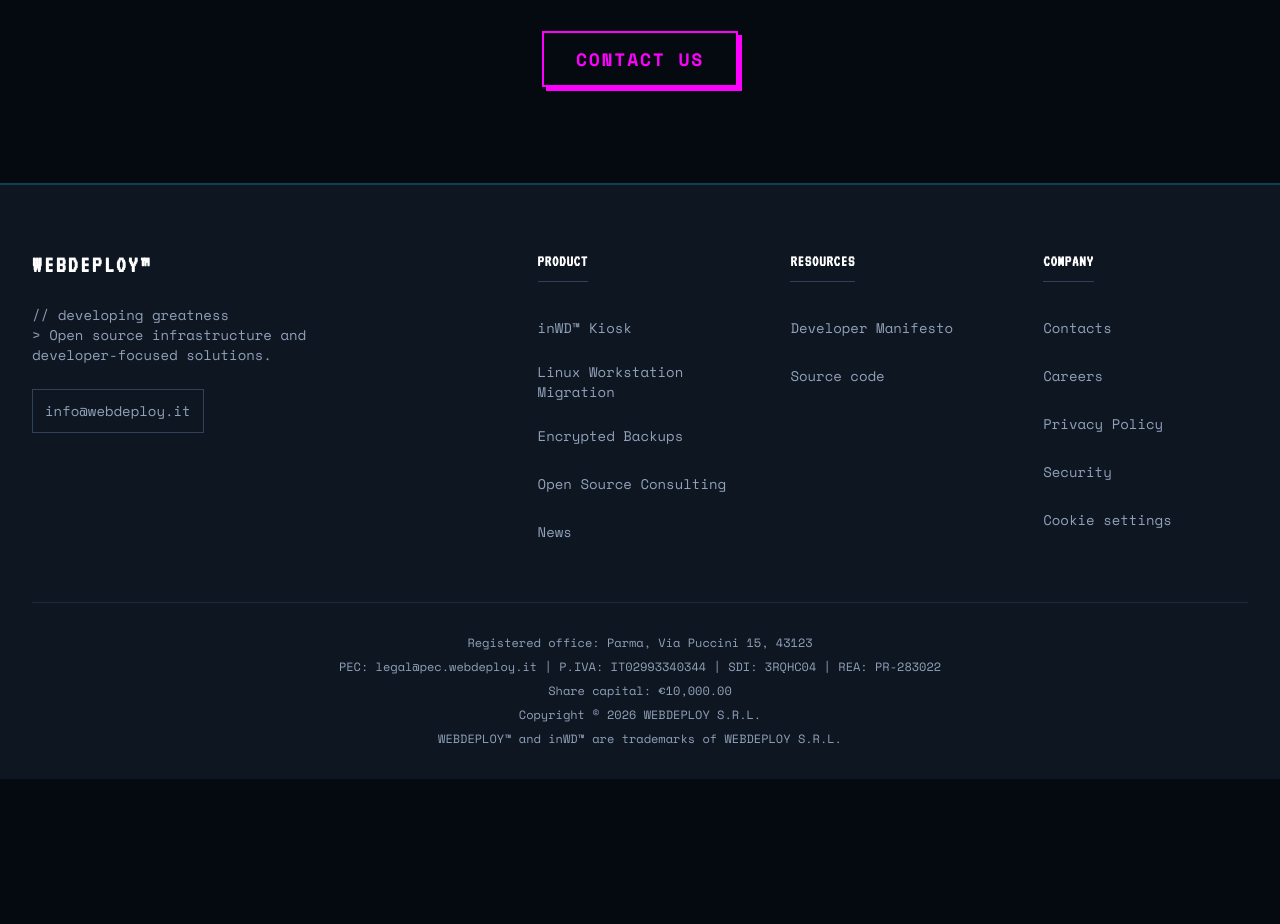
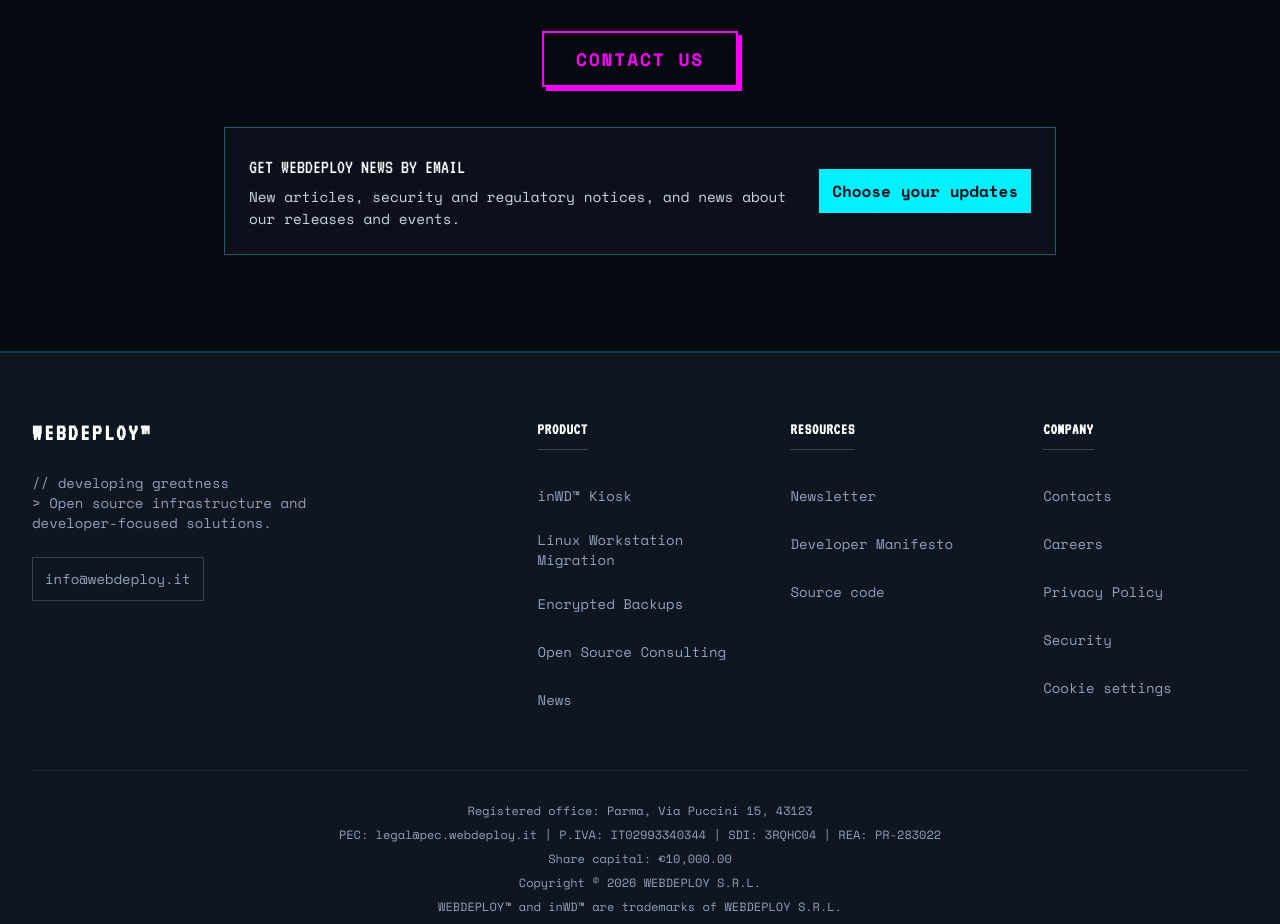
Before and after one commit to WEBDEPLOY-Srl/webdeploy.it, a SvelteKit app in the folder src/: page /news/fosdem-2026 in a window 1280 px wide. Shown: the part 2900-3824 px from the top of the page. Before the commit the page ends 3791 px from the top, so only its background shows below. Built offline with nearby package versions, Linux system fonts and the light colour scheme.

Commit message:
feat: link newsletter entry points and writer workflow

```diff
--- /dev/null
+++ b/src/src/lib/components/NewsletterBand.svelte
@@ -0,0 +1,57 @@
+<script lang="ts">
+	import { t } from '#lib/i18n/index.ts';
+</script>
+
+<aside class="newsletter-band" aria-labelledby="newsletter-band-title">
+	<div>
+		<h2 id="newsletter-band-title">{t('news.newsletterBandTitle')}</h2>
+		<p>{t('news.newsletterBandText')}</p>
+	</div>
+	<a href="/newsletter">{t('news.newsletterBandLink')}</a>
+</aside>
+
+<style>
+	.newsletter-band {
+		margin-top: 2.5rem;
+		padding: clamp(1rem, 3vw, 1.5rem);
+		border: 1px solid rgba(0, 240, 255, 0.38);
+		background: #0b101b;
+		display: flex;
+		align-items: center;
+		justify-content: space-between;
+		gap: 1rem;
+	}
+
+	.newsletter-band h2 {
+		margin: 0 0 0.25rem;
+		color: white;
+		font-family: var(--font-display, system-ui, sans-serif);
+		font-size: 1.25rem;
+		text-transform: uppercase;
+	}
+
+	.newsletter-band p {
+		margin: 0;
+		color: #cbd5e1;
+		font-size: 0.9rem;
+	}
+
+	.newsletter-band a {
+		flex: 0 0 auto;
+		min-height: 2.75rem;
+		display: inline-flex;
+		align-items: center;
+		padding: 0.5rem 0.8rem;
+		color: #07111b;
+		background: var(--color-primary, #00f0ff);
+		font-family: var(--font-mono, monospace);
+		font-weight: 700;
+	}
+
+	@media (max-width: 639px) {
+		.newsletter-band {
+			align-items: flex-start;
+			flex-direction: column;
+		}
+	}
+</style>
--- a/src/src/lib/config/footer.ts
+++ b/src/src/lib/config/footer.ts
@@ -25,6 +25,7 @@ export const footerGroups: FooterGroup[] = [
 	{
 		titleKey: 'footer.resources',
 		links: [
+			{ labelKey: 'footer.newsletter', href: '/newsletter' },
 			{ labelKey: 'nav.manifesto', href: '/developer-manifesto' },
 			{ labelKey: 'footer.source', href: site.sourceUrl, external: true }
 		]
--- a/src/src/routes/contacts/+page.svelte
+++ b/src/src/routes/contacts/+page.svelte
@@ -22,6 +22,7 @@
 				<h2 class="contacts-column__title">{t('contacts.business.title')}</h2>
 				<a href="mailto:{site.contact.email}" class="btn-action">{site.contact.email}</a>
 				<p class="section-lead">{t('contacts.business.description')}</p>
+				<p class="contacts-note"><a href="/newsletter">{t('contacts.newsletterLine')}</a></p>
 				<dl class="contacts-details">
 					<div>
 						<dt>{t('contacts.business.location')}</dt>
@@ -140,6 +141,11 @@
 		line-height: 1.6;
 	}
 
+	.contacts-note a {
+		color: var(--color-primary);
+		text-underline-offset: 0.2rem;
+	}
+
 	.contacts-map {
 		padding: clamp(3rem, 6vw, 5rem) 0 clamp(4rem, 8vw, 7rem);
 	}
--- a/src/src/routes/news/+page.svelte
+++ b/src/src/routes/news/+page.svelte
@@ -2,6 +2,7 @@
 	import { t } from '#lib/i18n/index.ts';
 	import NewsCard from '#lib/components/NewsCard.svelte';
 	import Seo from '#lib/components/Seo.svelte';
+	import NewsletterBand from '#lib/components/NewsletterBand.svelte';
 </script>
 
 <Seo title={t('news.title')} description={t('news.metaDescription')} />
@@ -38,5 +39,6 @@
 				description={t('news.fosdem2026.description')}
 			/>
 		</div>
+		<NewsletterBand />
 	</div>
 </div>
--- a/src/src/routes/news/fosdem-2026/+page.svelte
+++ b/src/src/routes/news/fosdem-2026/+page.svelte
@@ -2,6 +2,7 @@
 	import { t } from '#lib/i18n/index.ts';
 	import Seo from '#lib/components/Seo.svelte';
 	import ShareButtons from '#lib/components/ShareButtons.svelte';
+	import NewsletterBand from '#lib/components/NewsletterBand.svelte';
 </script>
 
 <Seo
@@ -128,5 +129,6 @@
 				{t('news.contactUs')}
 			</a>
 		</div>
+		<NewsletterBand />
 	</div>
 </div>
--- a/src/src/routes/news/php2shell-cve-2026-109618-109619/+page.svelte
+++ b/src/src/routes/news/php2shell-cve-2026-109618-109619/+page.svelte
@@ -2,6 +2,7 @@
 	import { t, tObj } from '#lib/i18n/index.ts';
 	import Seo from '#lib/components/Seo.svelte';
 	import ShareButtons from '#lib/components/ShareButtons.svelte';
+	import NewsletterBand from '#lib/components/NewsletterBand.svelte';
 
 	interface ExternalLink {
 		label: string;
@@ -215,5 +216,6 @@
 				{t('news.contactUs')}
 			</a>
 		</div>
+		<NewsletterBand />
 	</div>
 </div>
```
Also changed, not shown: 2 other files (tests, documents, lock files or other folders).
